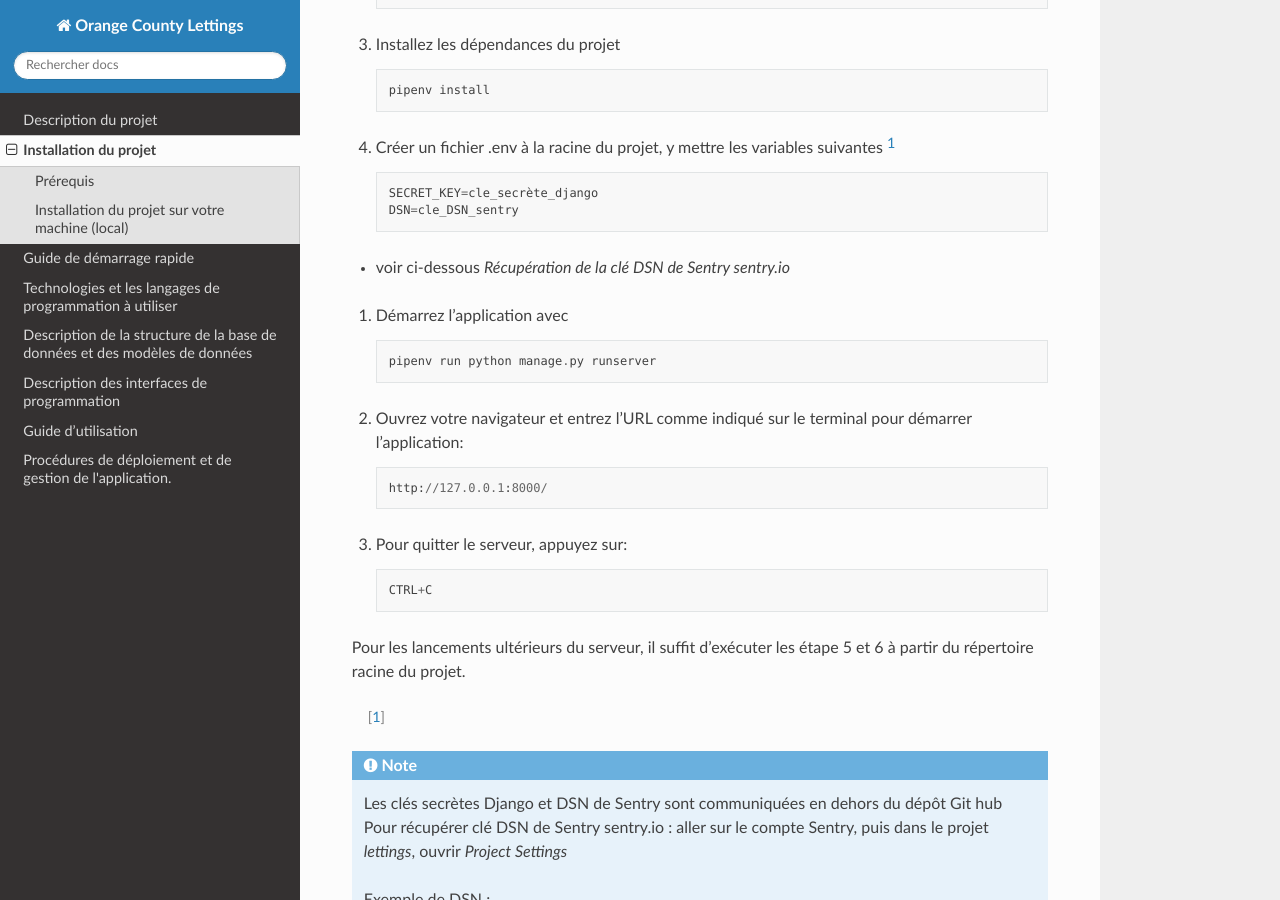
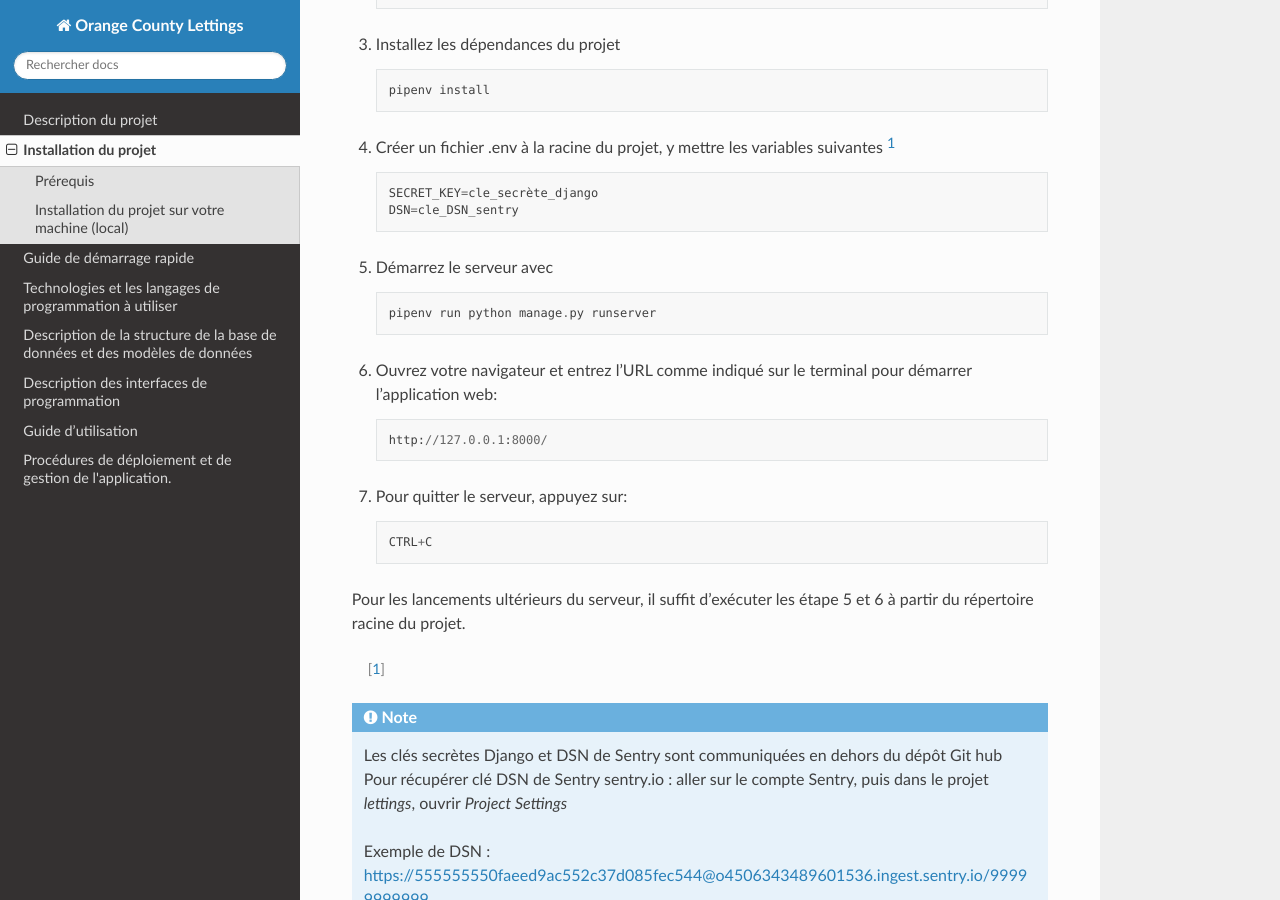
Before and after one commit to Nunespace/Lettings, a Sphinx documentation site: the page built from doc/installation.rst, in a window 1280 px wide and 900 px high, scrolled down 636 px. Built offline with Sphinx 7.4.7 and the Read the Docs theme 2.0.0, drawn with Linux system fonts in a browser that asks for light colours.

Commit message:
Modification de la documentation

```diff
--- a/doc/deployment_and_management.rst
+++ b/doc/deployment_and_management.rst
@@ -5,8 +5,11 @@ Prérequis
 ---------
 
 Disposer des identifiants et mots de passe pour :
+
 * circleci : https://circleci.com/
+
 * docker hub : https://hub.docker.com
+
 * Heroku : https://www.heroku.com
 
 .. Note:: Voir aussi :doc:`Technologies <technologies>`
--- a/doc/installation.rst
+++ b/doc/installation.rst
@@ -32,13 +32,12 @@ et mettre *pip install* à la place de *pipenv install*
     SECRET_KEY=cle_secrète_django
     DSN=cle_DSN_sentry
 
-* voir ci-dessous *Récupération de la clé DSN de Sentry sentry.io*
 
-#. Démarrez l'application avec ::
+#. Démarrez le serveur avec ::
 
     pipenv run python manage.py runserver
 
-#. Ouvrez votre navigateur et entrez l’URL comme indiqué sur le terminal pour démarrer l'application::
+#. Ouvrez votre navigateur et entrez l’URL comme indiqué sur le terminal pour démarrer l'application web::
 
     http://127.0.0.1:8000/
 
--- a/doc/user_guide.rst
+++ b/doc/user_guide.rst
@@ -15,3 +15,5 @@ Guide d’utilisation (avec des cas d’utilisation)
 Chaque page dispose d'un bouton accueil(Home) et/ou retour (back)
 
 .. image:: _static/home.png
+
+* En cas de saisie d'une url erronée ou en cas d'erreur interne au serveur, une page personnalisée d'erreur 404 ou 500 s'ouvre avec les boutons *Back* et *Home*.
```
Also changed, not shown: README.md (+2 -2 lines), 13 other files.
